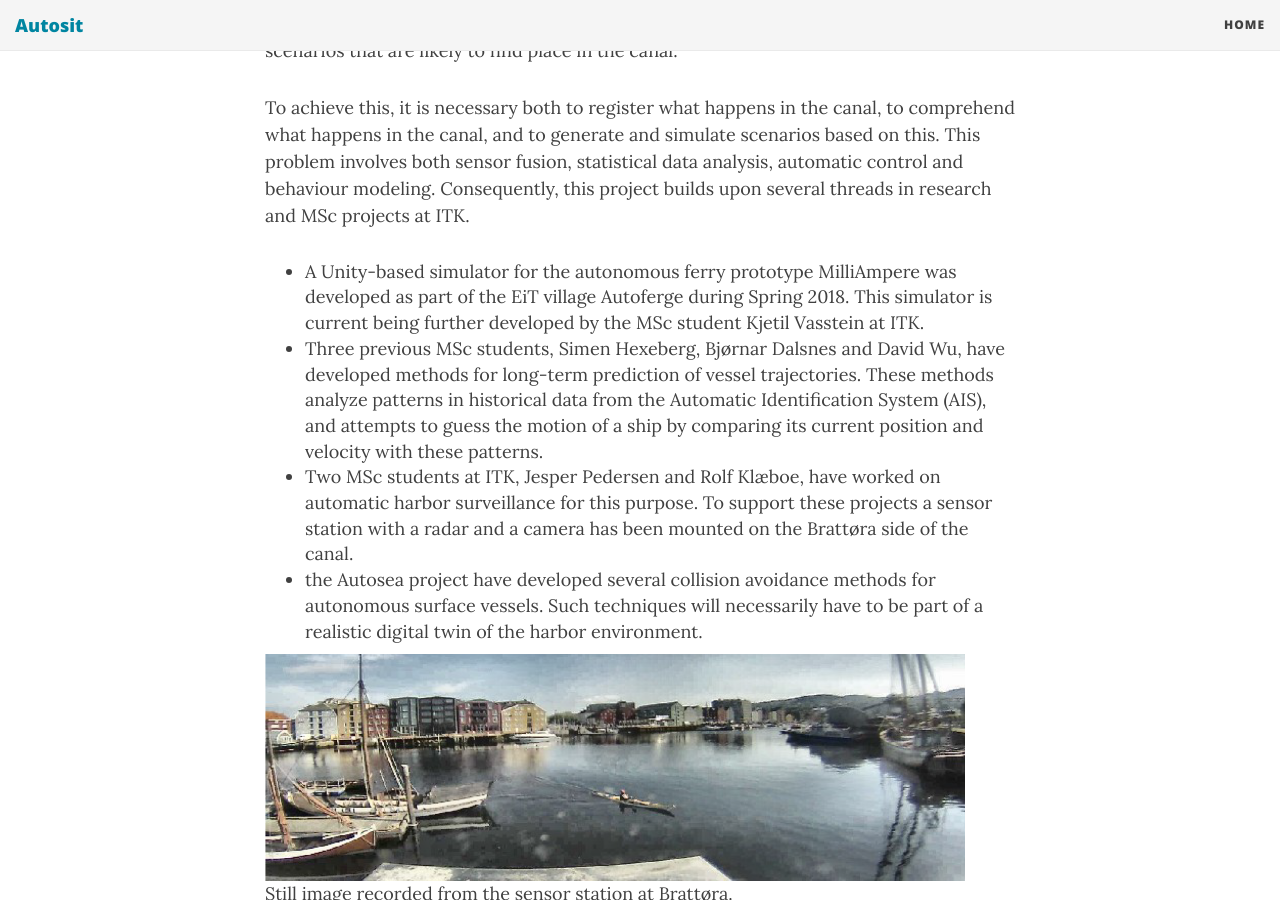
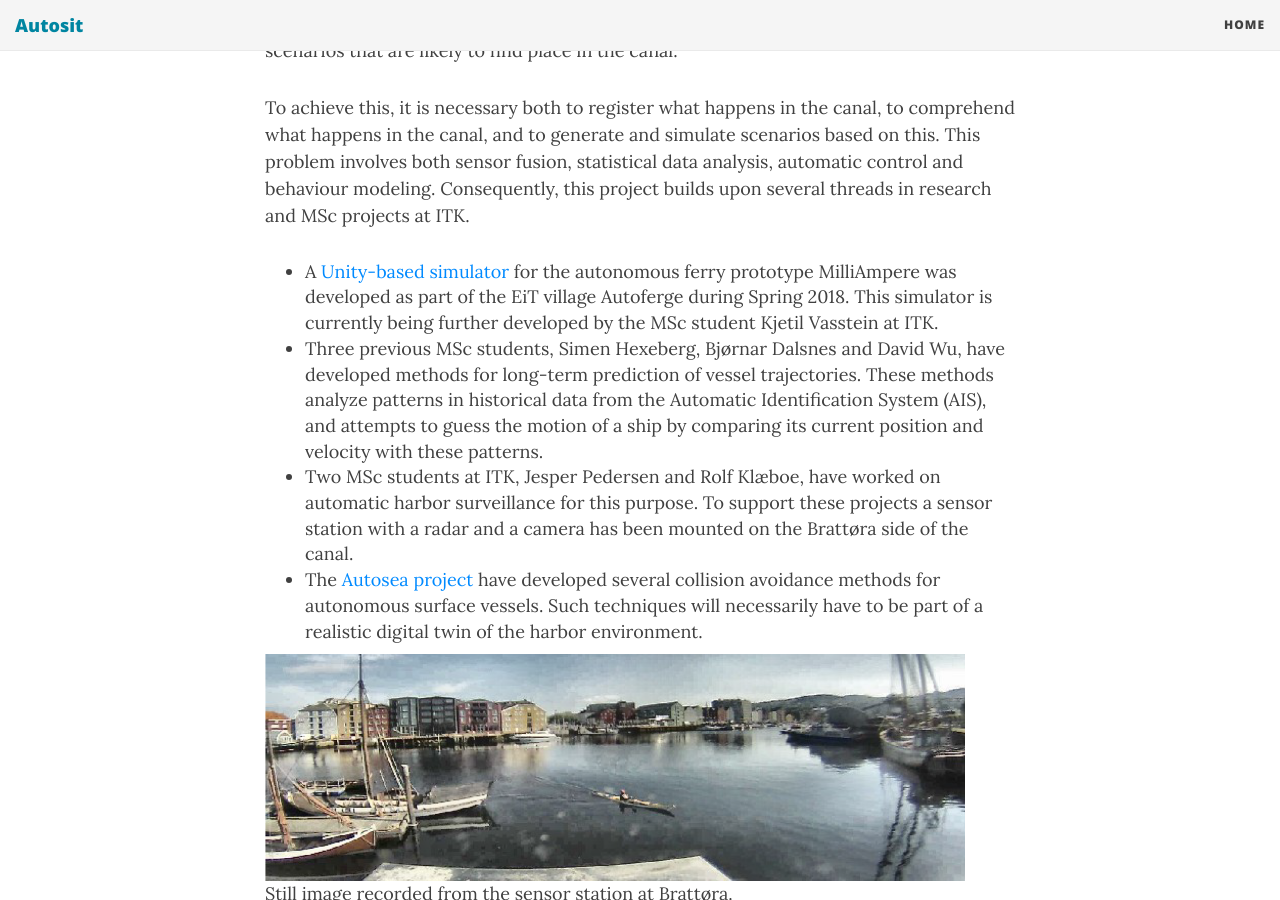
Before and after one commit to autosit/autosit.github.io, a Jekyll site: the page built from _posts/2020-04-19-ltp_canal.md, in a window 1280 px wide and 900 px high, scrolled down 430 px. Built offline with Jekyll 4.4.1, drawn with Linux system fonts in a browser that asks for light colours; nearby versions of some CDN libraries.

```diff
--- a/_posts/2020-04-19-ltp_canal.md
+++ b/_posts/2020-04-19-ltp_canal.md
@@ -12,10 +12,10 @@
 To achieve this, it is necessary both to register what happens in the canal, to comprehend what happens in the canal, and to generate and simulate  scenarios based on this. This problem involves both sensor fusion, statistical data analysis, automatic control and behaviour modeling. Consequently, this project builds upon several threads in research and MSc projects at ITK.
 
 
-* A Unity-based simulator for the autonomous ferry prototype MilliAmpere was developed as part of the EiT village Autoferge during Spring 2018. This simulator is current being further developed by the MSc student Kjetil Vasstein at ITK.
+* A [Unity-based simulator] for the autonomous ferry prototype MilliAmpere was developed as part of the EiT village Autoferge during Spring 2018. This simulator is currently being further developed by the MSc student Kjetil Vasstein at ITK.
 * Three previous MSc students, Simen Hexeberg, Bjørnar Dalsnes and David Wu, have developed methods for long-term prediction of vessel trajectories. These methods analyze patterns in historical data from the Automatic Identification System (AIS), and attempts to guess the motion of a ship by comparing its current position and velocity with these patterns.
 * Two MSc students at ITK, Jesper Pedersen and Rolf Klæboe, have worked on automatic harbor surveillance for this purpose. To support these projects a sensor station with a radar and a camera has been mounted on the Brattøra side of the canal.
-* the Autosea project have developed several collision avoidance methods for autonomous surface vessels. Such techniques will necessarily have to be part of a realistic digital twin of the harbor environment.
+* The [Autosea project] have developed several collision avoidance methods for autonomous surface vessels. Such techniques will necessarily have to be part of a realistic digital twin of the harbor environment.
 
 
 |<img src="{{site.url}}/assets/lowestpd.png" width="700"> |
```
Also changed, not shown: other parts of _posts/2020-04-19-ltp_canal.md (+2 -0 lines).
